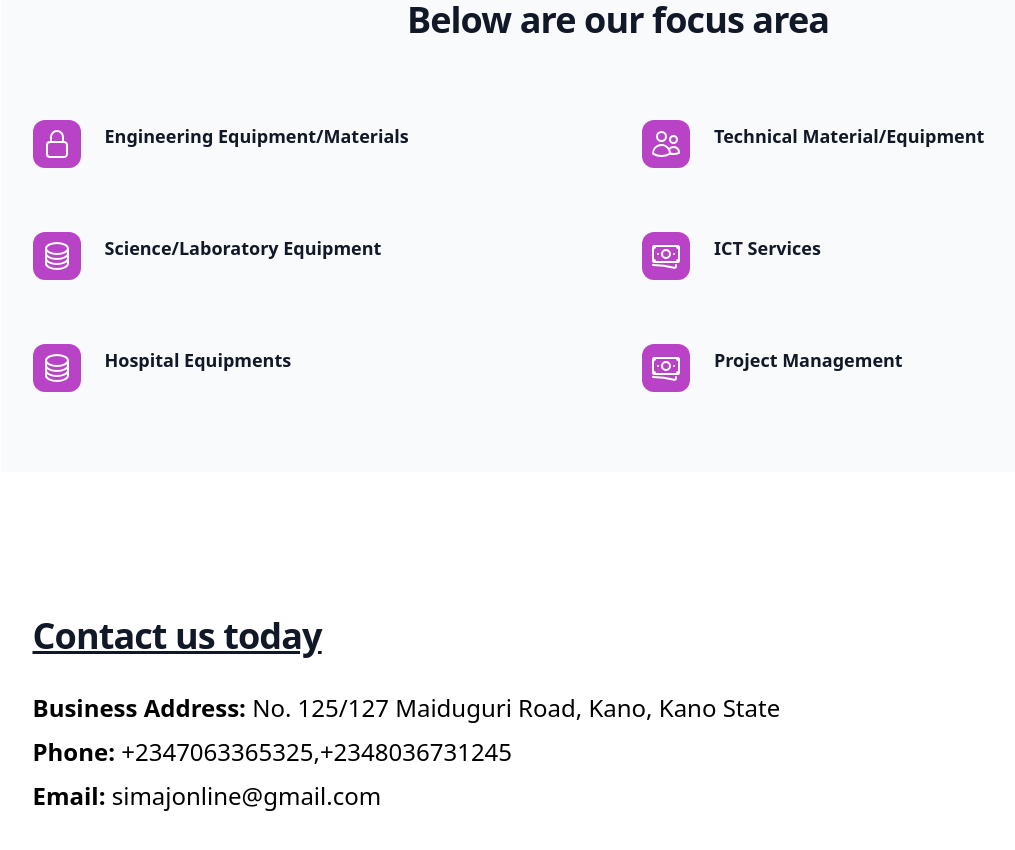
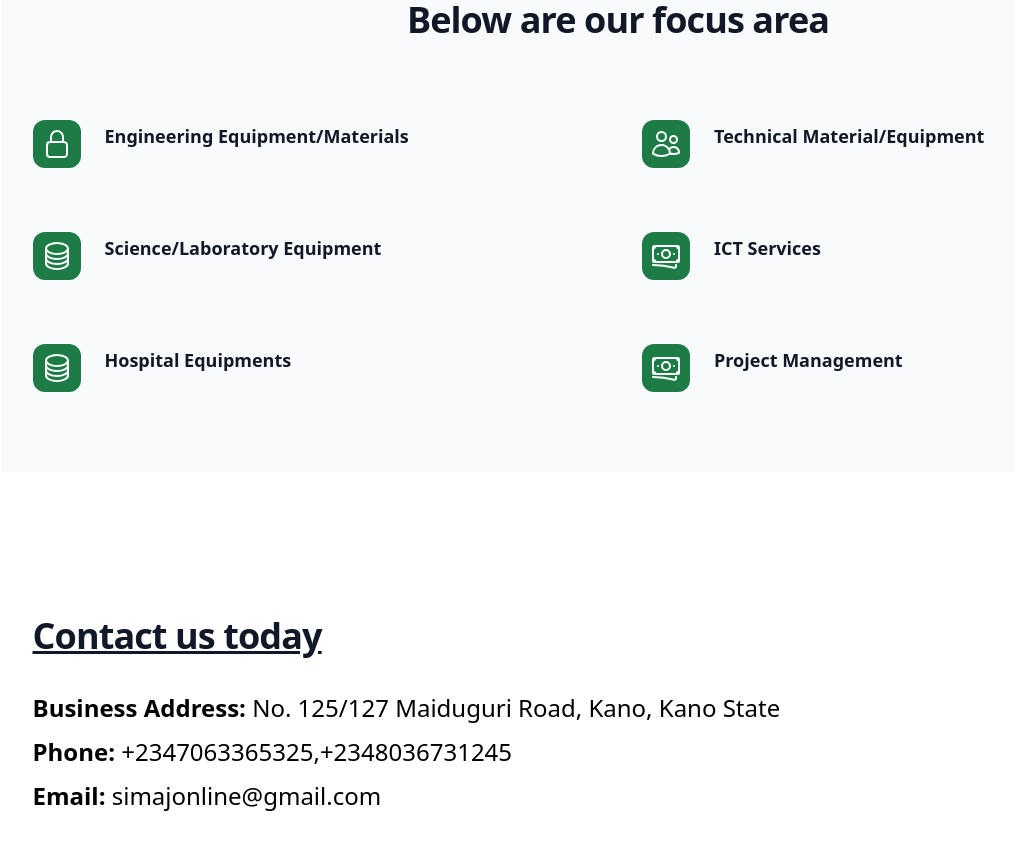
Before and after one commit to jibabs1/SIMAJ, a Next.js app: page / in a window 1280 px wide. Shown: the part 1760-2610 px from the top of the page, without its empty margins (22-1037 px from the left). Built offline with nearby package versions, Linux system fonts and the light colour scheme.

Commit message:
change icon color on services component

```diff
--- a/components/Services.tsx
+++ b/components/Services.tsx
@@ -72,7 +72,7 @@
                 key={feature.name}
                 className="relative flex flex-col gap-6 sm:flex-row md:flex-col lg:flex-row"
               >
-                <div className="flex h-12 w-12 items-center justify-center rounded-xl bg-[#B843C6] text-white sm:shrink-0">
+                <div className="flex h-12 w-12 items-center justify-center rounded-xl bg-[#1d7c45] text-white sm:shrink-0">
                   <feature.icon className="h-8 w-8" aria-hidden="true" />
                 </div>
                 <div className="sm:min-w-0 sm:flex-1">
```
